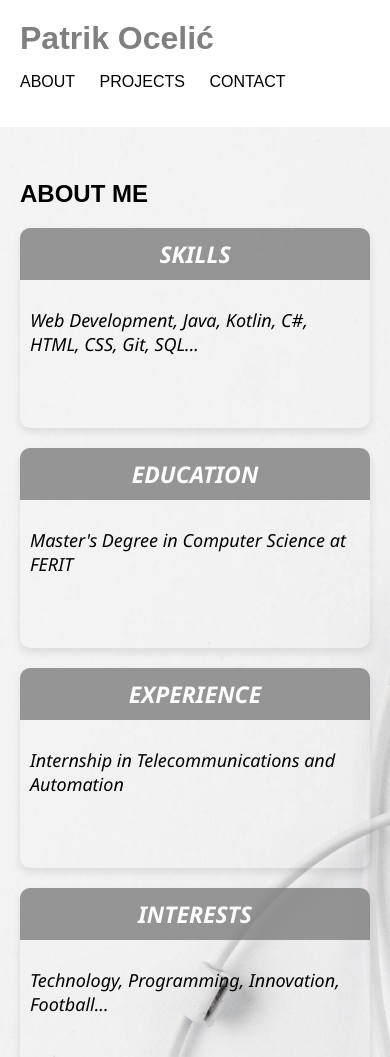
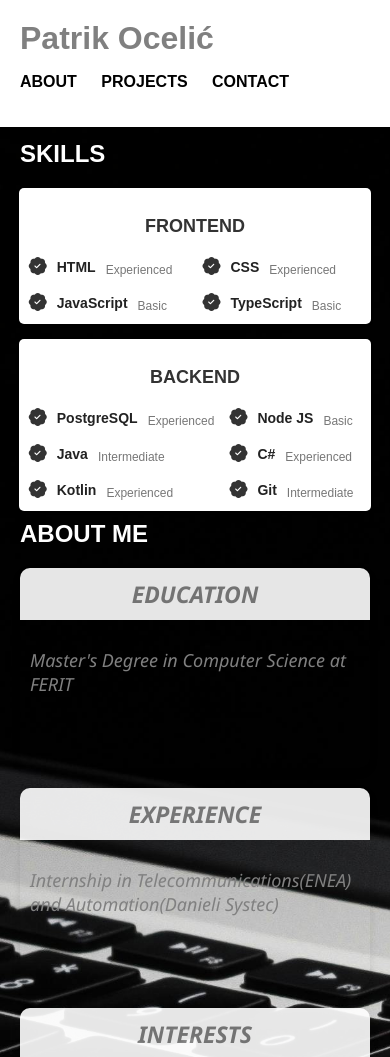
Before and after one commit to Elpacho27/Portofolio.github.io, a plain HTML site: page index.html in a window 390 px wide. Shown: the top 1057 px of the page. Drawn offline with nearby package versions, Linux system fonts and the light colour scheme.

Commit message:
Media queries, and css fixes

```diff
--- a/index.html
+++ b/index.html
@@ -5,6 +5,11 @@
     <meta name="viewport" content="width=device-width, initial-scale=1.0">
     <title>Patrik's Portfolio</title>
     <link rel="stylesheet" href="styles.css">
+    <link
+    href="https://cdn.jsdelivr.net/npm/bootstrap-icons@1.10.5/font/bootstrap-icons.css"
+    rel="stylesheet"
+/>
+<meta name="viewport" content="width=device-width, initial-scale=1.0">
 </head>
 <body>
     <header>
@@ -17,18 +22,42 @@
             </ul>
         </nav>
     </header>
+    <section id="abouttwo">
+        <h2>SKILLS</h2>
+        <div class="experience-container">
+
+
+            <div class="experience-card">
+                <h3>FRONTEND</h3>
+                <div class="skills">
+                    <div class="skill"><i class="bi bi-patch-check-fill"></i><strong>HTML</strong> <p>Experienced</p></div>
+                    <div class="skill"><i class="bi bi-patch-check-fill"></i><strong>CSS</strong> <p>Experienced</p></div>
+                    <div class="skill"><i class="bi bi-patch-check-fill"></i><strong>JavaScript</strong> <p>Basic</p></div>
+                    <div class="skill"><i class="bi bi-patch-check-fill"></i><strong>TypeScript</strong> <p>Basic</p></div>
+                </div>
+            </div>
+
+
+            <div class="experience-card">
+                <h3>BACKEND </h3>
+                <div class="skills">
+
+                    <div class="skill"><i class="bi bi-patch-check-fill"></i><strong>PostgreSQL</strong> <p>Experienced</p></div>
+                    <div class="skill"><i class="bi bi-patch-check-fill"></i><strong>Node JS</strong> <p>Basic</p></div>
+                    <div class="skill"><i class="bi bi-patch-check-fill"></i><strong>Java</strong> <p>Intermediate</p></div>
+                    <div class="skill"><i class="bi bi-patch-check-fill"></i><strong>C#</strong> <p>Experienced</p></div>
+                    <div class="skill"><i class="bi bi-patch-check-fill"></i><strong>Kotlin</strong> <p>Experienced</p></div>
+                    <div class="skill"><i class="bi bi-patch-check-fill"></i><strong>Git</strong> <p>Intermediate</p></div>
+                </div>
+            </div>
+        </div>
+    </section>
+
 
     <section id="about">
         <h2>ABOUT ME</h2>
         <div class="card-container">
-            <div class="card">
-                <div class="card-header">
-                    <h3>SKILLS</h3>
-                </div>
-                <div class="card-body">
-                    <p>Web Development, Java, Kotlin, C#, HTML, CSS, Git, SQL...</p>
-                </div>
-            </div>
+
             <div class="card">
                 <div class="card-header">
                     <h3>EDUCATION</h3>
@@ -42,7 +71,7 @@
                     <h3>EXPERIENCE</h3>
                 </div>
                 <div class="card-body">
-                    <p>Internship in Telecommunications and Automation</p>
+                    <p>Internship in Telecommunications(ENEA) and Automation(Danieli Systec)</p>
                 </div>
             </div>
             <div class="card">
--- a/styles.css
+++ b/styles.css
@@ -2,7 +2,7 @@ body {
     font-family: Arial, sans-serif;
     margin: 0;
     padding: 0;
-    background-image: url('images/min.jpg');
+    background-image: url('images/latpop.jpg');
     background-size: cover;
     background-repeat: no-repeat;
 
@@ -18,6 +18,10 @@ header {
     width: 100%;
     z-index: 100;
     transition: transform 0.3s ease-in-out;
+}
+
+header a{
+    font-weight: bolder;
 }
 
 header.hide {
@@ -89,6 +93,10 @@ footer.scrolled {
 
 }
 
+#projects h2{
+    color: white;
+}
+
 .project {
     flex: 0 0 100%;
     max-width: 100%;
@@ -151,6 +159,7 @@ footer.scrolled {
     margin-right: 20px;
     padding: 40px 0;
     background-color: transparent;
+    color: white;
 }
 
 
@@ -166,13 +175,12 @@ footer.scrolled {
     width: 350px;
     height: 200px;
     font-family: 'Segoe UI', Tahoma, Geneva, Verdana, sans-serif;
-
     font-style: italic;
     background-color: transparent;
     box-shadow: 0 4px 8px rgba(0, 0, 0, 0.1);
     border-radius: 10px;
     overflow: hidden;
-    transition: transform 0.3s ease, box-shadow 0.3s ease;
+    /*transition: transform 0.3s ease, box-shadow 0.3s ease; */
     position: relative;
     z-index: 1;
 }
@@ -183,9 +191,9 @@ footer.scrolled {
 }
 
 .card-header {
-    background-color: gray;
-    opacity: 0.82;
-    color: white;
+    background-color: white;
+    opacity: 0.9;
+    color: gray;
     padding: 10px;
     text-align: center;
     font-size: 1.2em;
@@ -204,6 +212,7 @@ footer.scrolled {
     overflow: hidden;
     transition: height 0.3s ease;
     font-size: large;
+    color: gray;
 }
 
 
@@ -233,6 +242,10 @@ footer.scrolled {
 
 #contact{
     background-color: transparent;
+}
+
+#contact h2{
+    color: white;
 }
 
 .slider-btn {
@@ -286,3 +299,201 @@ footer.scrolled {
     color: #005582;
     text-decoration: underline;
 }
+
+
+.experience-container {
+    display: flex;
+    justify-content: center;
+    gap: 40px;
+
+}
+
+
+.experience-card {
+    width: 350px;
+    padding: 20px;
+    background-color: white;
+    border-radius: 8px;
+    box-shadow: 0 4px 6px rgba(0, 0, 0, 0.1);
+    text-align: center;
+    opacity: 1;
+}
+
+
+.experience-card:hover {
+    transform: translateY(-10px);
+    box-shadow: 0 8px 16px rgba(0, 0, 0, 0.2);
+}
+
+
+.experience-card h3 {
+    font-size: 1.5em;
+    margin-bottom: 20px;
+    color: #333;
+}
+
+
+.experience-card ul {
+    list-style: none;
+    padding: 0;
+    margin: 0;
+}
+
+.experience-card li {
+    display: flex;
+    align-items: center;
+    justify-content: space-between;
+    margin: 10px 0;
+    font-size: 1em;
+    color: #555;
+}
+
+.experience-card span {
+    color: #0077b5;
+    font-size: 1.2em;
+    margin-right: 10px;
+}
+
+.experience-card strong {
+    font-weight: bold;
+    color: #222;
+}
+
+.experience-card p {
+    font-size: 0.9em;
+    color: #777;
+    margin: 0;
+}
+
+#abouttwo {
+    margin-top: 100px;
+    height: 200px;
+}
+
+#abouttwo h2{
+    color: white;
+}
+
+.skills {
+    display: grid;
+    grid-template-columns: repeat(2, 1fr);
+    gap: 15px;
+    margin-top: 20px;
+}
+
+
+.skill {
+    display: flex;
+    align-items: center;
+    gap: 10px;
+    font-size: 14px;
+    font-weight: 500;
+    color: #333;
+    text-align: left;
+}
+
+.skill span {
+    font-size: 20px;
+    color: #4CAF50;
+}
+
+.skill p {
+    margin: 5px 0 0;
+    font-size: 12px;
+    color: #777;
+}
+
+.skill i{
+    font-size: large;
+}
+
+
+@media screen and (max-width: 468px) {
+
+    .experience-container {
+        flex-direction: column;
+        align-items: center;
+        gap: 10px;
+    }
+
+    .experience-card {
+        width: 95%;
+        padding: 10px;
+        margin-bottom: 5px;
+        box-shadow: 0 1px 3px rgba(0, 0, 0, 0.1);
+        border-radius: 5px;
+    }
+
+
+    .experience-card h3 {
+        font-size: 18px;
+        text-align: center;
+        margin-bottom: 10px;
+    }
+
+
+    .experience-card ul {
+        display: flex;
+        flex-direction: column;
+        justify-content: center;
+        padding: 0;
+        margin: 0;
+        list-style: none;
+    }
+
+
+    .experience-card li {
+        display: flex;
+        align-items: center;
+        font-size: 12px;
+        margin-bottom: 8px;
+    }
+
+
+    .experience-card li span {
+        margin-right: 8px;
+        font-size: 14px;
+        color: #333;
+    }
+
+
+    .slider {
+        width: 100%;
+        margin: 10px auto;
+    }
+
+    .slider img {
+        width: 100%;
+        height: auto;
+        object-fit: cover;
+        border-radius: 5px;
+    }
+
+
+    .slider-navigation {
+        display: flex;
+        justify-content: center;
+        margin-top: 10px;
+    }
+
+    .slider-navigation button {
+        width: 10px;
+        height: 10px;
+        margin: 0 5px;
+        border: none;
+        border-radius: 50%;
+        background-color: #ccc;
+        cursor: pointer;
+    }
+
+    .slider-navigation button.active {
+        background-color: #555;
+    }
+
+
+    footer {
+        font-size: 10px;
+        text-align: center;
+        padding: 10px 0;
+    }
+}
```
Also changed, not shown: images/keyboardbg.jpg (added), images/latpop.jpg (added).
